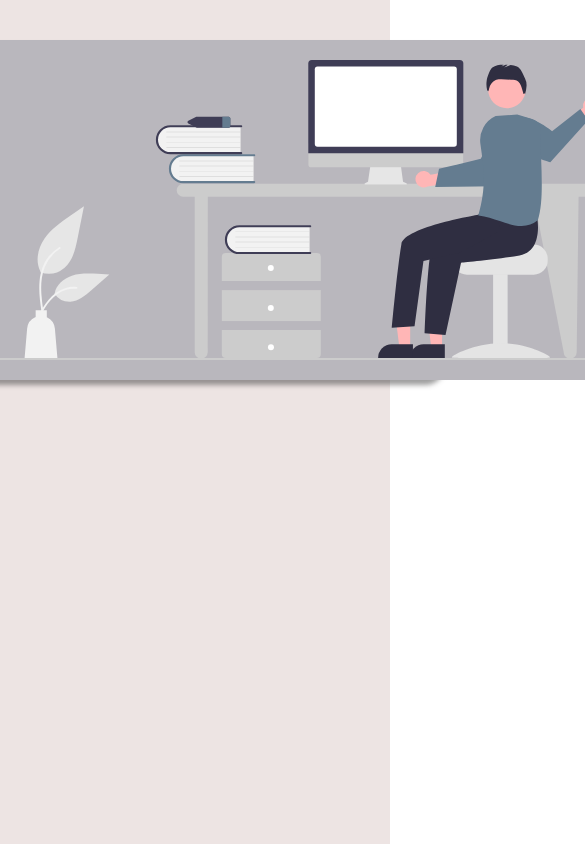
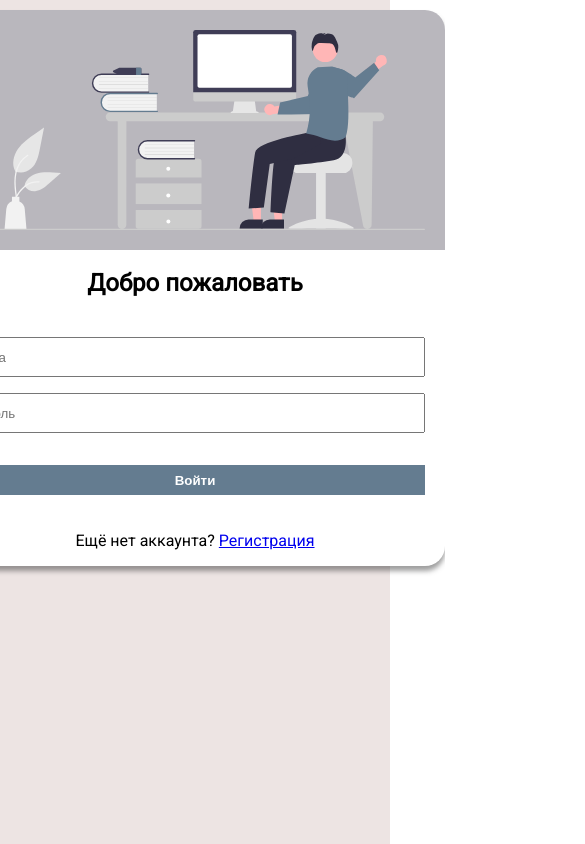
Before and after one commit to ZORRIOOO/realtime-chat-app, a React (Create React App) app in the folder chat-frontend/: page /login in a window 390 px wide. Shown: the top 844 px of the page, 585 px wide, since content can reach past the window. Built offline with nearby package versions, Linux system fonts and the light colour scheme.

Commit message:
simple fix for style responsive of reg./login. components

```diff
--- a/chat-frontend/src/components/Auth/Auth.scss
+++ b/chat-frontend/src/components/Auth/Auth.scss
@@ -10,17 +10,31 @@
 
         & > div {
             display: flex;
-            flex-direction: row;
+            flex-direction: column;
             min-width: 500px;
-            margin-top: 2.5rem;
+            margin-top: 10px;
             background-color: white;
             border-radius: 20px;
+
+            @media (min-width: 800px) {
+                flex-direction: row;
+                min-width: 500px;
+                margin-top: 2.5rem;
+
+            }
 
             #image-section {
                 background-color: $bg-alter;
                 border-top-left-radius: 20px;
-                border-bottom-left-radius: 20px;
+                border-top-right-radius: 20px;
+                border-bottom-left-radius: 0;
                 padding: 20px;
+
+                @media (min-width: 800px) {
+                    border-top-right-radius: 0;
+                    border-bottom-left-radius: 20px;
+
+                }
 
                 // Для центрирования по верт./гор. изображения
                 display: flex;
@@ -29,12 +43,16 @@
 
                 img {
                     max-height: 300px;
-                    min-width: 100%;
+                    max-width: 100%;
                 }
             }
 
             #form-section {
-                min-width: 300px;
+                min-width: 100%;
+
+                @media (min-width: 800px) {
+                    min-width: 300px;
+                }
 
                 h2 {
                     text-align: center;
```
